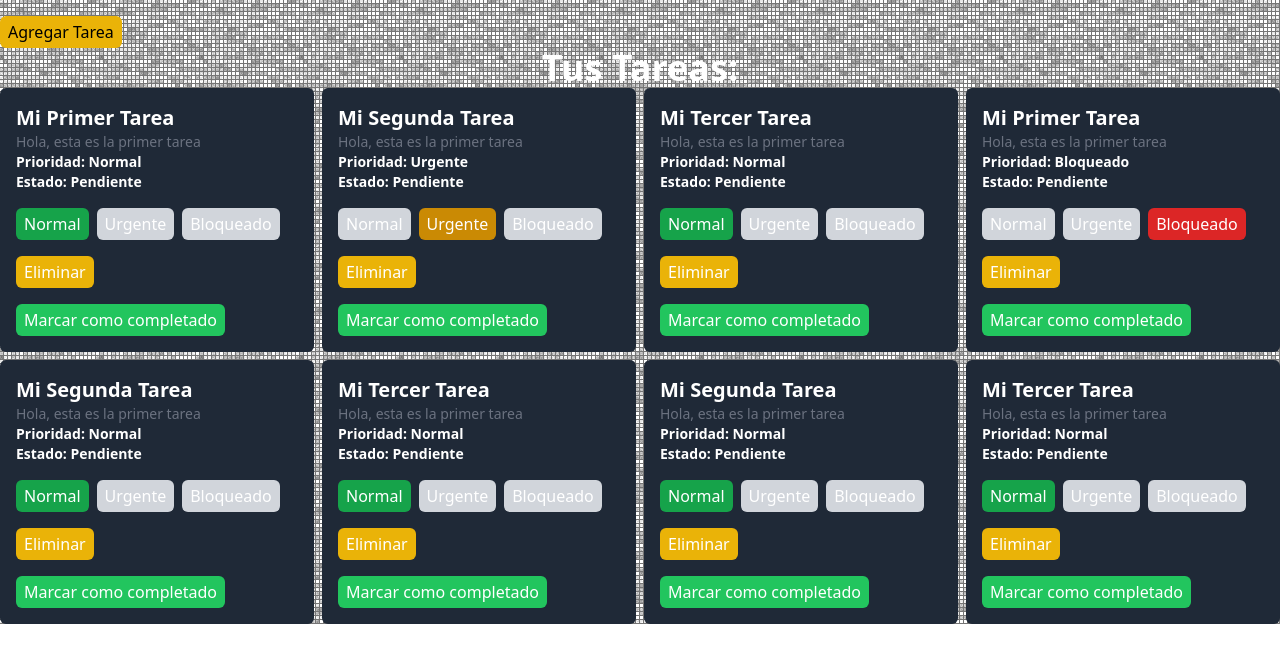
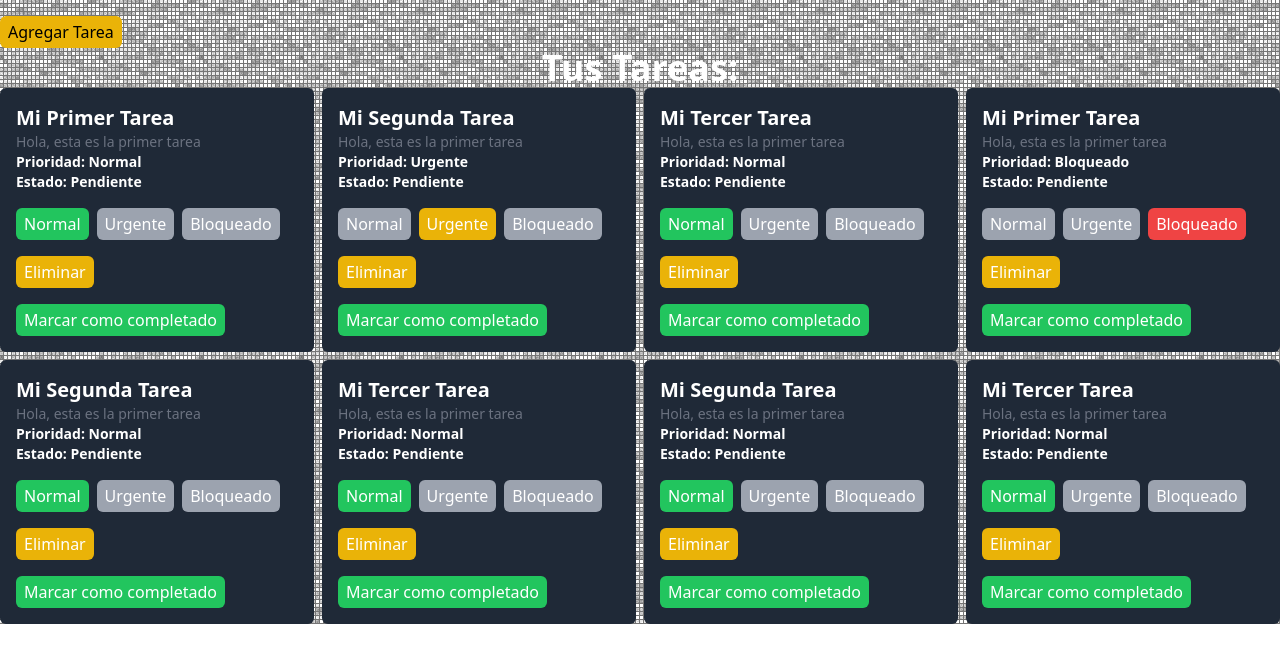
Before and after one commit to EmilceAide/task, a React (Vite) app: page / in a window 1280 px wide. Shown: the top 662 px of the page. Built offline with nearby package versions, Linux system fonts and the light colour scheme.

Commit message:
button style was added to the buttons (level buttons)

```diff
--- a/src/components/TaskCard.jsx
+++ b/src/components/TaskCard.jsx
@@ -29,8 +29,8 @@ function TaskCard({ task }) {
         <Button
           styleBtn={`p-2 py-1 rounded-md mt-4 mr-2  ${
             task.level === LEVELS.NORMAL
-              ? "bg-green-600 hover:bg-green-300"
-              : "bg-gray-300 hover:bg-gray-500"
+              ? "bg-green-500"
+              : "bg-gray-400 hover:bg-green-400"
           }`}
           clickBtn={() => handleLevelChange(LEVELS.NORMAL)}
         >
@@ -40,8 +40,8 @@ function TaskCard({ task }) {
         <Button
           styleBtn={`p-2 py-1 rounded-md mt-4 mr-2  ${
             task.level === LEVELS.URGENT
-              ? "bg-yellow-600 hover:bg-yellow-600"
-              : "bg-gray-300 hover:bg-gray-600"
+              ? "bg-yellow-500"
+              : "bg-gray-400 hover:bg-yellow-400"
           }`}
           clickBtn={() => handleLevelChange(LEVELS.URGENT)}
         >
@@ -50,8 +50,8 @@ function TaskCard({ task }) {
         <Button
           styleBtn={`p-2 py-1 rounded-md mt-4  ${
             task.level === LEVELS.BLOCKING
-              ? "bg-red-600 hover:bg-red-600"
-              : "bg-gray-300 hover:bg-gray-600"
+              ? "bg-red-500"
+              : "bg-gray-400 hover:bg-red-400"
           }`}
           clickBtn={() => handleLevelChange(LEVELS.BLOCKING)}
         >
```
